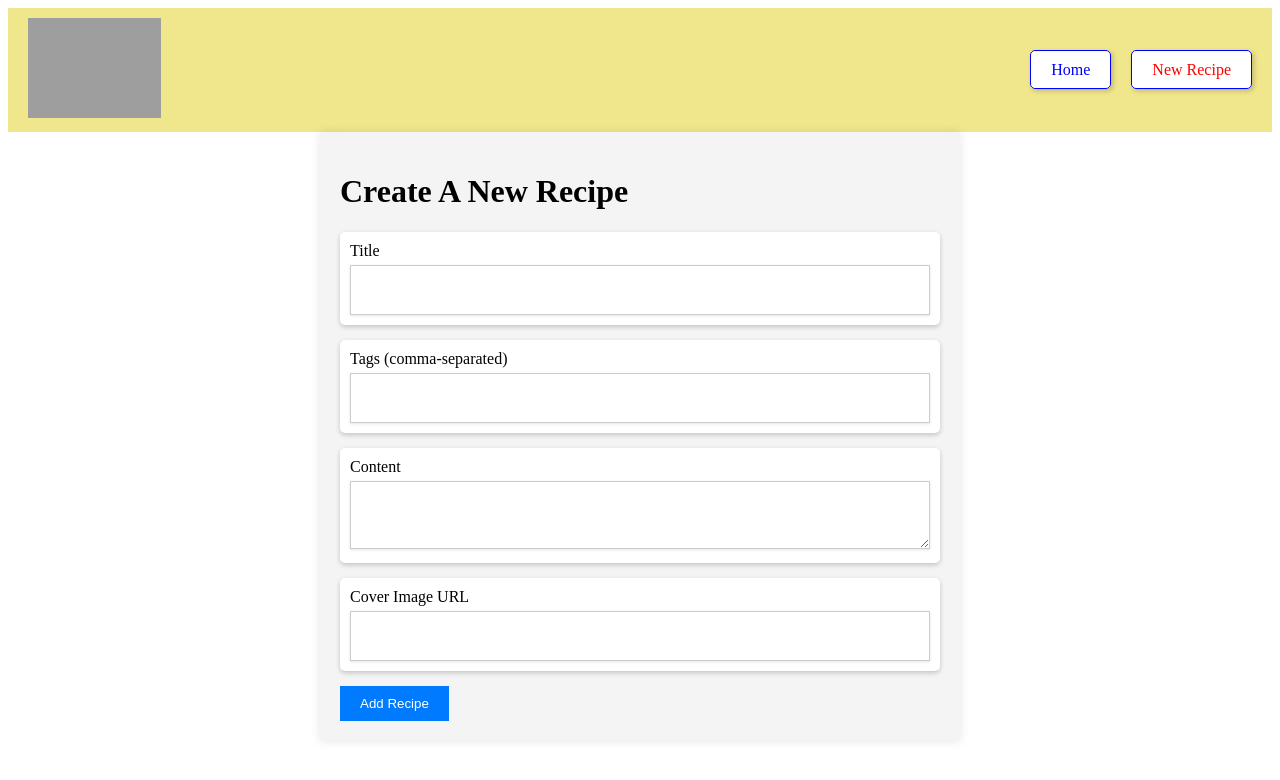
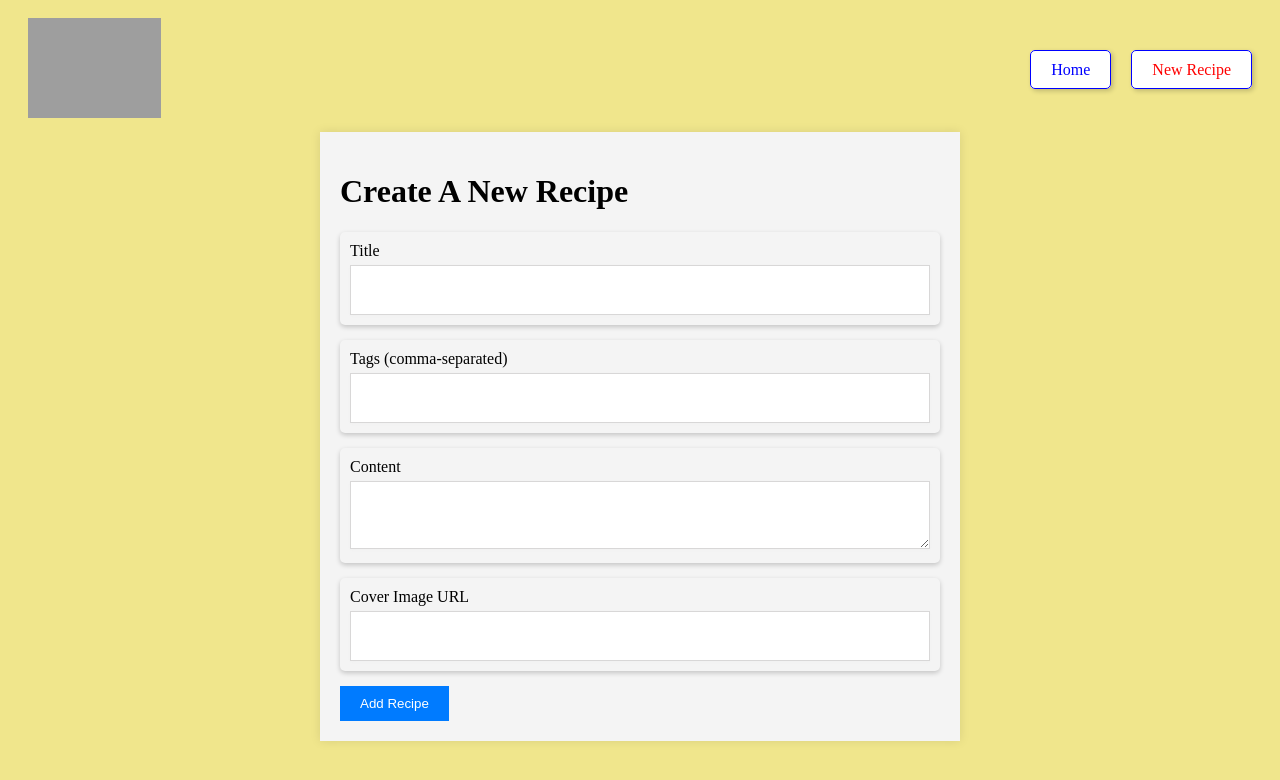
Before and after one commit to Ranvirdeshmukh/Share-It, a React (Vite) app: page /recipes/new in a window 1280 px wide. Shown: the top 780 px of the page. Built offline with nearby package versions, Linux system fonts and the light colour scheme; grey boxes are pictures that could not be loaded.

Commit message:
done with mostly everything

```diff
--- a/src/App.jsx
+++ b/src/App.jsx
@@ -4,6 +4,7 @@ import RecipeList from './components/RecipeList';
 import RecipeDetail from './components/RecipeDetail';
 import AddEditRecipe from './components/AddEditRecipe';
 import NavBar from './components/NavBar';
+import './style.scss';
 
 function App() {
   return (
--- a/src/components/AddEditRecipe.css
+++ b/src/components/AddEditRecipe.css
@@ -8,7 +8,7 @@
 
 .recipe-form .form-group {
   margin-bottom: 15px;
-  background: white; /* Background color for the form group */
+  background: #f4f4f4; /* Background color for the form group */
   padding: 10px; /* Padding inside the form group */
   box-shadow: 0 2px 5px rgba(0,0,0,0.2); /* Shadow around each form group */
   border-radius: 5px; /* Optional: rounds the corners */
@@ -23,9 +23,9 @@
 .recipe-form textarea {
   width: 100%;
   padding: 15px; /* Increased padding for taller input boxes */
-  border: 1px solid #ccc;
+  border: 1px solid #d8d7d7;
   font-size: 16px; /* Larger font size for better readability */
-  box-shadow: 0 1px 3px rgba(0,0,0,0.1); /* Subtle shadow inside the input box */
+  box-shadow: 0 1px 3px rgba(212, 211, 211, 0.1); /* Subtle shadow inside the input box */
   box-sizing: border-box; /* Adjusts box model to include padding and border in width/height */
 }
 
--- a/src/components/AddEditRecipe.jsx
+++ b/src/components/AddEditRecipe.jsx
@@ -44,7 +44,7 @@ function AddEditRecipe() {
       title,
       content,
       coverUrl,
-      tags: tags.split(',').map((tag) => tag.trim()).join(', '),
+      tags: tags.split(',').map((tag) => tag.trim()).join(','),
     };
 
     console.log('Submitting recipe:', recipeData); // Log the data being submitted
--- a/src/style.scss
+++ b/src/style.scss
@@ -1,4 +1,9 @@
 /* styles.css */
+
+body {
+  background-color: #f0e68c; // Khaki color
+}
+
 .posts-container {
   display: grid;
   grid-template-columns: repeat(auto-fit, minmax(250px, 1fr));
```
